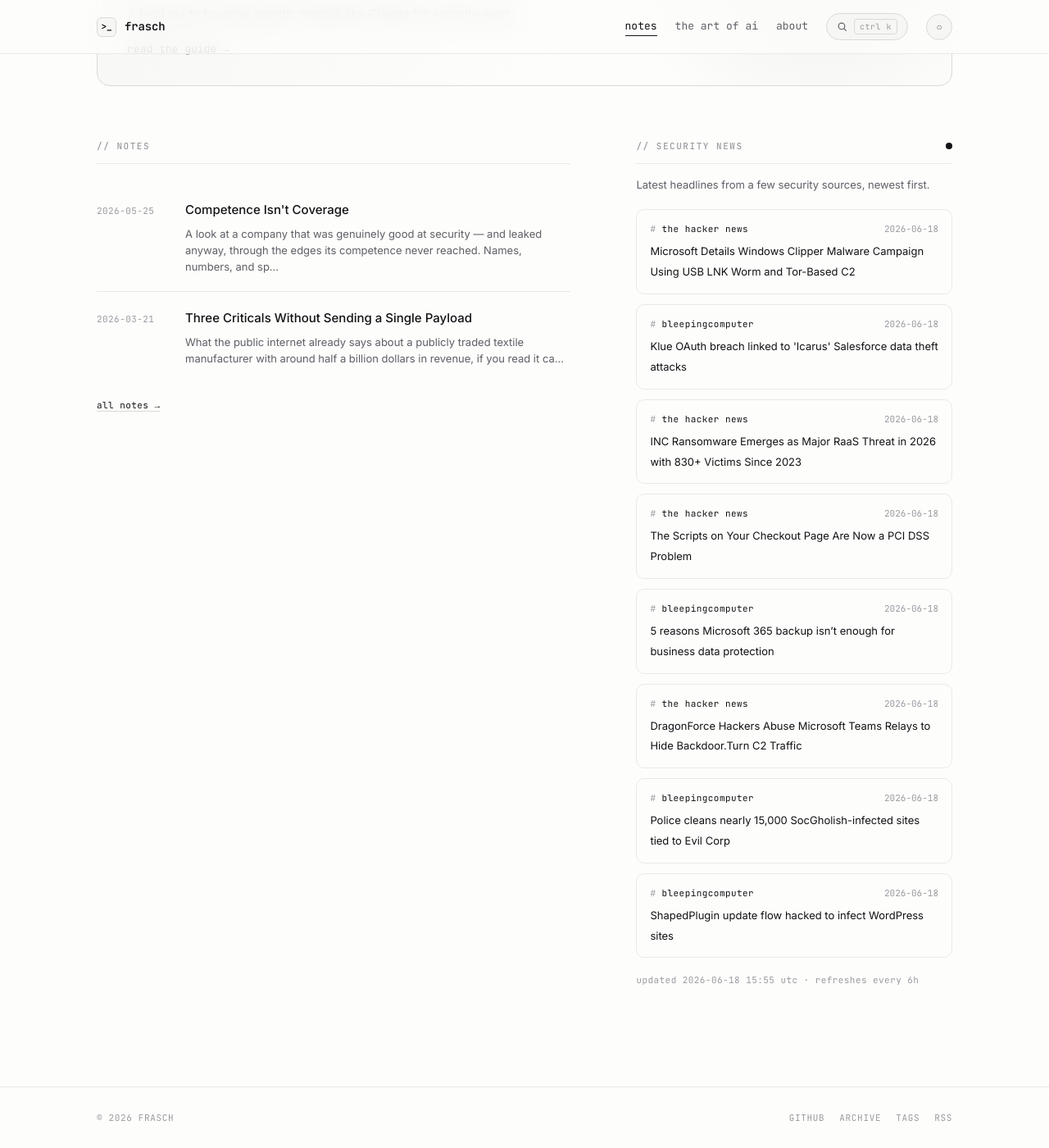
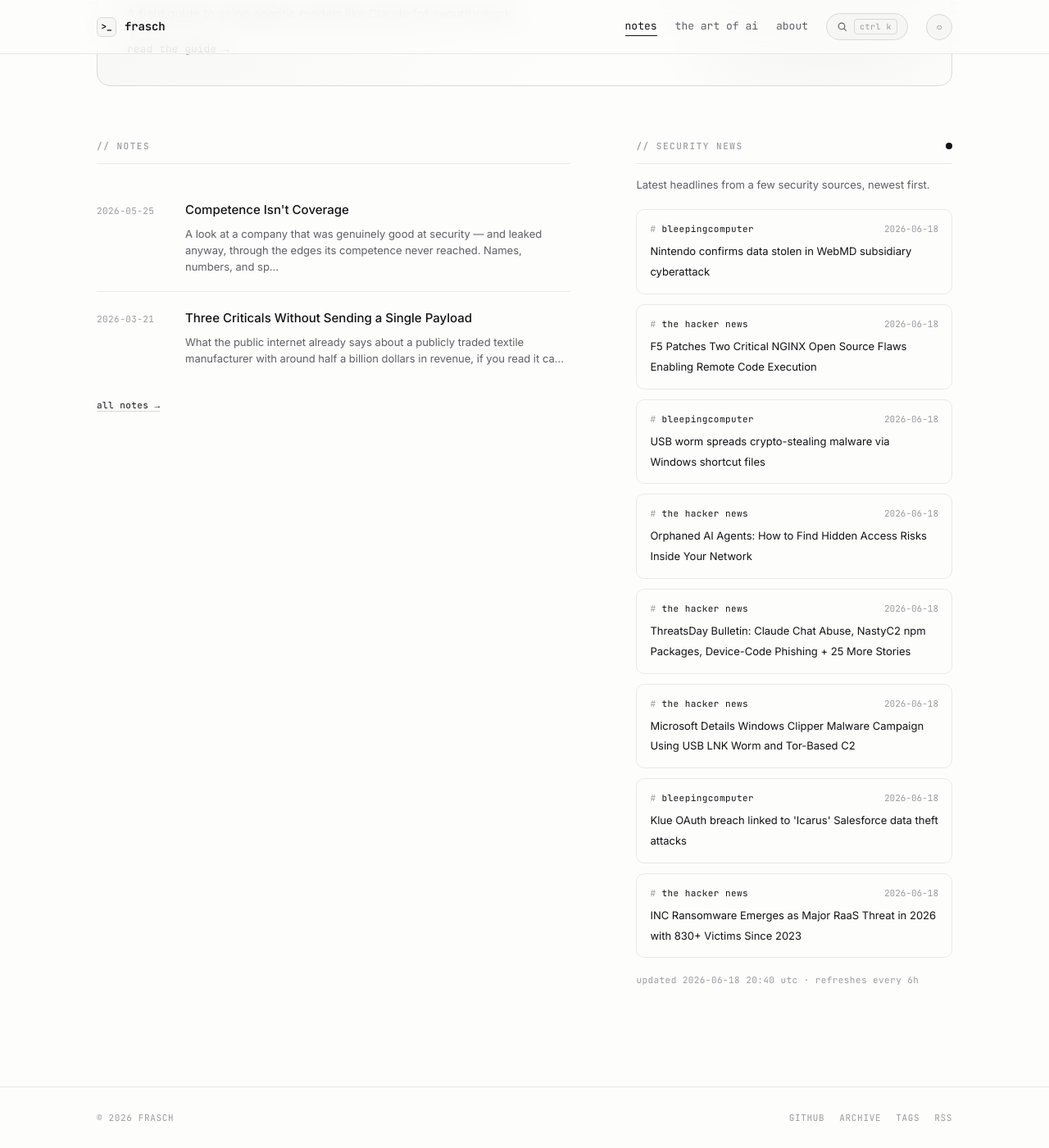
Before and after one commit to whoisfrasch/frasch, a Jekyll site: the page built from index.html, in a window 1280 px wide and 1400 px high, scrolled down 615 px. Shown: the whole window at 82% size. Built offline with Jekyll 4.4.1, drawn with Linux system fonts in a browser that asks for light colours.

Commit message:
Refresh security news feed

```diff
--- a/_data/news.json
+++ b/_data/news.json
@@ -1,6 +1,36 @@
 {
-  "updated": "2026-06-18T15:55:06Z",
+  "updated": "2026-06-18T20:40:02Z",
   "items": [
+    {
+      "source": "bleepingcomputer",
+      "title": "Nintendo confirms data stolen in WebMD subsidiary cyberattack",
+      "link": "https://www.bleepingcomputer.com/news/security/nintendo-confirms-data-stolen-in-webmd-subsidiary-cyberattack/",
+      "date": "2026-06-18T18:31:36Z"
+    },
+    {
+      "source": "the hacker news",
+      "title": "F5 Patches Two Critical NGINX Open Source Flaws Enabling Remote Code Execution",
+      "link": "https://thehackernews.com/2026/06/f5-patches-two-critical-nginx-open.html",
+      "date": "2026-06-18T17:32:14Z"
+    },
+    {
+      "source": "bleepingcomputer",
+      "title": "USB worm spreads crypto-stealing malware via Windows shortcut files",
+      "link": "https://www.bleepingcomputer.com/news/security/usb-worm-spreads-crypto-stealing-malware-via-windows-shortcut-files/",
+      "date": "2026-06-18T16:20:06Z"
+    },
+    {
+      "source": "the hacker news",
+      "title": "Orphaned AI Agents: How to Find Hidden Access Risks Inside Your Network",
+      "link": "https://thehackernews.com/2026/06/orphaned-ai-agents-how-to-find-hidden.html",
+      "date": "2026-06-18T15:33:49Z"
+    },
+    {
+      "source": "the hacker news",
+      "title": "ThreatsDay Bulletin: Claude Chat Abuse, NastyC2 npm Packages, Device-Code Phishing + 25 More Stories",
+      "link": "https://thehackernews.com/2026/06/threatsday-bulletin-claude-chat-abuse.html",
+      "date": "2026-06-18T15:27:54Z"
+    },
     {
       "source": "the hacker news",
       "title": "Microsoft Details Windows Clipper Malware Campaign Using USB LNK Worm and Tor-Based C2",
@@ -18,36 +48,6 @@
       "title": "INC Ransomware Emerges as Major RaaS Threat in 2026 with 830+ Victims Since 2023",
       "link": "https://thehackernews.com/2026/06/inc-ransomware-claims-830-victims-since.html",
       "date": "2026-06-18T14:12:48Z"
-    },
-    {
-      "source": "the hacker news",
-      "title": "The Scripts on Your Checkout Page Are Now a PCI DSS Problem",
-      "link": "https://thehackernews.com/2026/06/the-scripts-on-your-checkout-page-are.html",
-      "date": "2026-06-18T13:58:39Z"
-    },
-    {
-      "source": "bleepingcomputer",
-      "title": "5 reasons Microsoft 365 backup isn’t enough for business data protection",
-      "link": "https://www.bleepingcomputer.com/news/security/5-reasons-microsoft-365-backup-isnt-enough-for-business-data-protection/",
-      "date": "2026-06-18T13:48:56Z"
-    },
-    {
-      "source": "the hacker news",
-      "title": "DragonForce Hackers Abuse Microsoft Teams Relays to Hide Backdoor.Turn C2 Traffic",
-      "link": "https://thehackernews.com/2026/06/dragonforce-hackers-abuse-microsoft.html",
-      "date": "2026-06-18T13:30:07Z"
-    },
-    {
-      "source": "bleepingcomputer",
-      "title": "Police cleans nearly 15,000 SocGholish-infected sites tied to Evil Corp",
-      "link": "https://www.bleepingcomputer.com/news/security/law-enforcement-nukes-socgholish-malware-from-nearly-15-000-sites/",
-      "date": "2026-06-18T13:25:47Z"
-    },
-    {
-      "source": "bleepingcomputer",
-      "title": "ShapedPlugin update flow hacked to infect WordPress sites",
-      "link": "https://www.bleepingcomputer.com/news/security/shapedplugin-update-flow-hacked-to-infect-wordpress-sites/",
-      "date": "2026-06-18T12:55:36Z"
     }
   ]
 }
```
